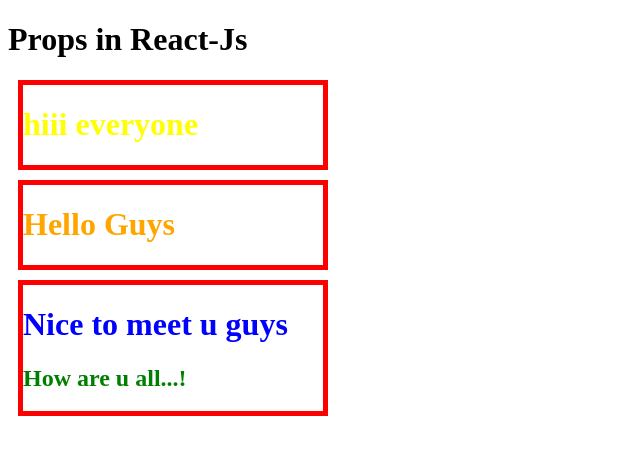
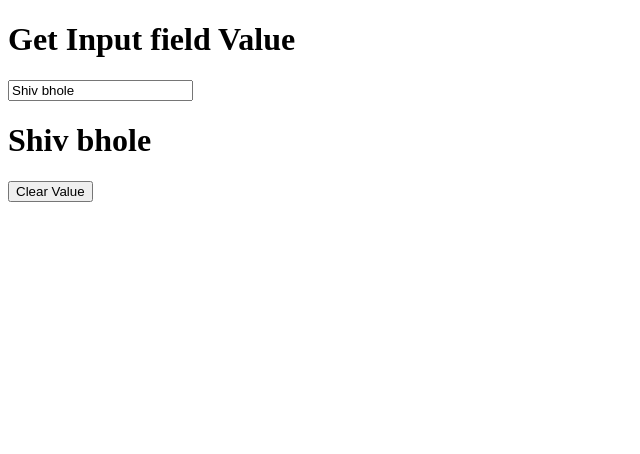
Before and after one commit to Suhani190803/React-blog, a React (Vite) app: page / in a window 1280 px wide. Shown: the top 454 px of the page, without its empty margins (0-640 px from the left). Built offline with nearby package versions, Linux system fonts and the light colour scheme.

Commit message:
Get input field value

```diff
--- a/src/App.jsx
+++ b/src/App.jsx
@@ -1,33 +1,21 @@
+import { useState } from "react";
 
-import User from "./User";
-import Wrapper from "./Wrapper";
+
 
 function App(){
+  const [value ,setValue] = useState("Shiv bhole")
      return(
       <div>
         <h1>
-          Props in React-Js
+          Get Input  field Value
         </h1>
-        <Wrapper color ="yellow">
-          <h1>hiii everyone</h1>
-        </Wrapper>
-        <Wrapper color= "orange">
-          <h1>Hello Guys</h1>
-        </Wrapper>
-        <Wrapper>
-          <h1>Nice to meet u guys</h1>
-          <h2 style = {{color :"green"}}>How are u all...!</h2>
-        </Wrapper>
-
-        {/* <User name = "Anil Kapoor"/>
-        <User name = "Samiksha" />
-        <User name ="Sheru" />
-        <User />
-        <User />
-        <User /> */}
-      </div>
+        <input type="text" value={value} onChange={(event)=>setValue(event.target.value)} placeholder="Enter User Name"/>
+        <h1>{value}</h1>
+        <button onClick = {()=>setValue("")}>
+          Clear Value
+        </button>
+        </div>
      )
-
   }
 
 export default App ;
```
